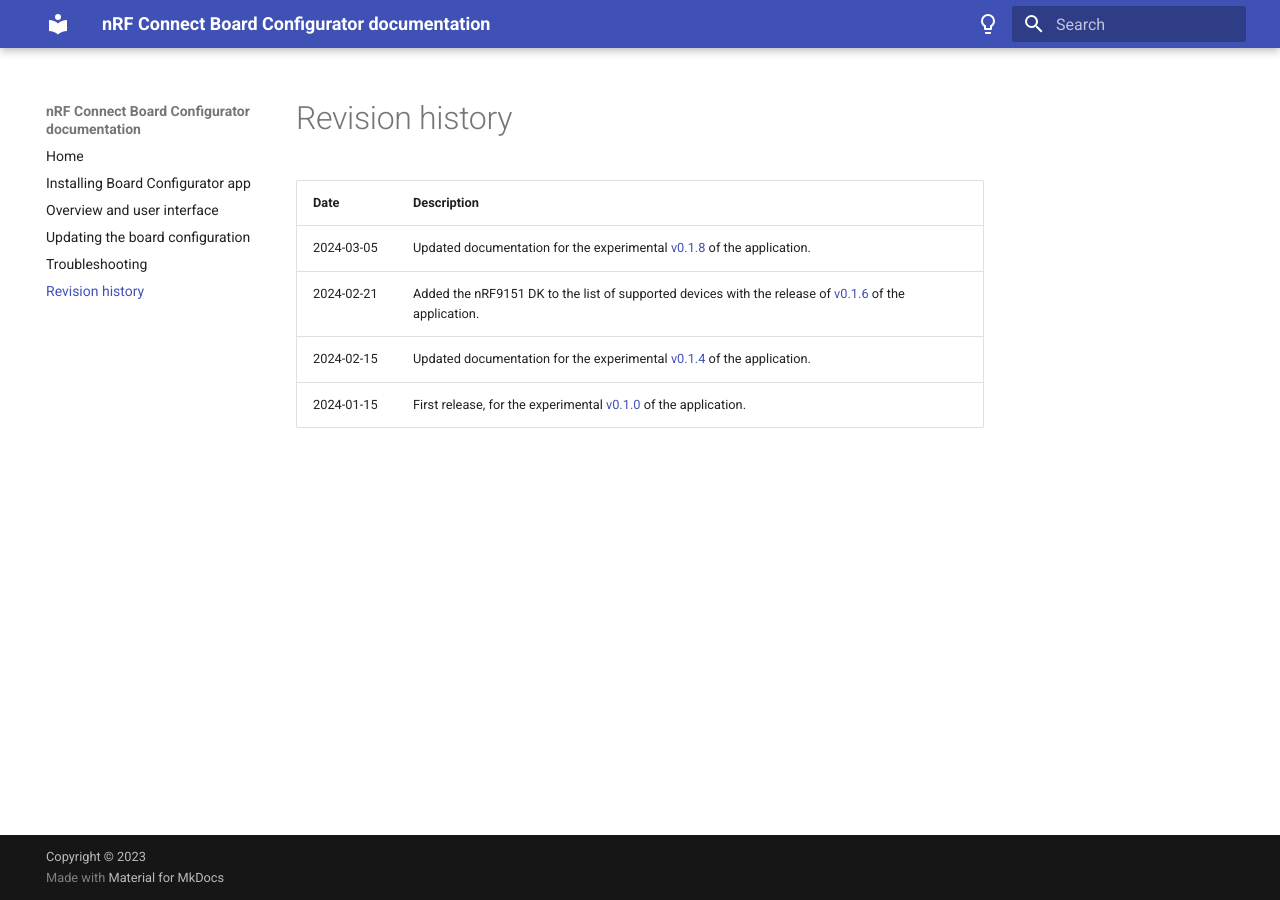
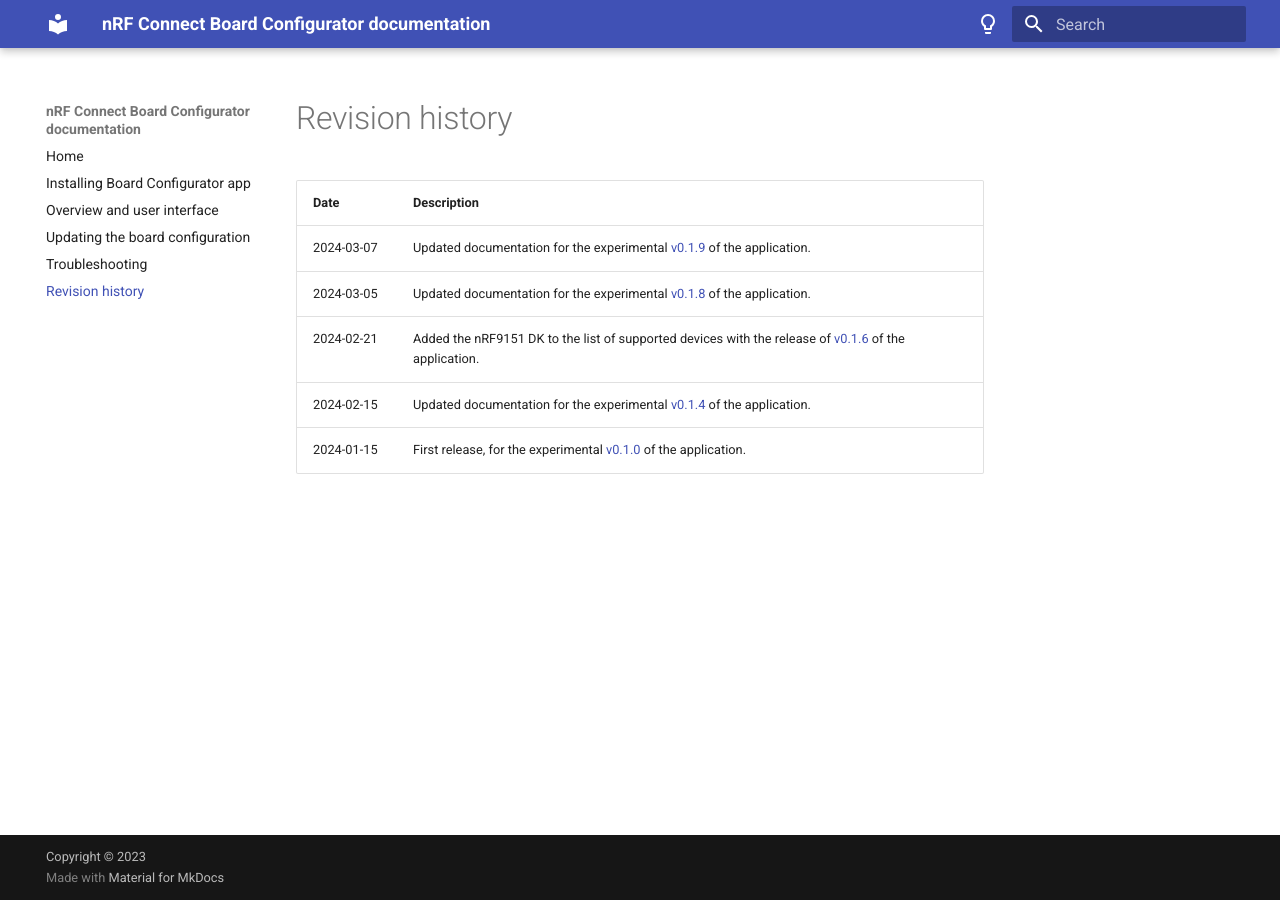
Before and after one commit to NordicSemiconductor/pc-nrfconnect-board-configurator, an MkDocs documentation site: the page built from doc/docs/revision_history.md, in a window 1280 px wide. Built offline with MkDocs 1.6.1 and Material for MkDocs 9.7.7, drawn with Linux system fonts in a browser that asks for light colours.

Commit message:
doc: update for 0.1.9 release
Updated image and rev history for the v0.1.9 release.

Signed-off-by: Grzegorz Ferenc <Grzegorz.Ferenc@nordicsemi.no>

```diff
--- a/doc/docs/revision_history.md
+++ b/doc/docs/revision_history.md
@@ -2,6 +2,7 @@
 
 | Date       | Description   |
 |------------|---------------|
+| 2024-03-07 | Updated documentation for the experimental [v0.1.9](https://github.com/NordicSemiconductor/pc-nrfconnect-board-configurator/blob/main/Changelog.md) of the application. |
 | 2024-03-05 | Updated documentation for the experimental [v0.1.8](https://github.com/NordicSemiconductor/pc-nrfconnect-board-configurator/blob/main/Changelog.md) of the application. |
 | 2024-02-21 | Added the nRF9151 DK to the list of supported devices with the release of [v0.1.6](https://github.com/NordicSemiconductor/pc-nrfconnect-board-configurator/blob/main/Changelog.md) of the application. |
 | 2024-02-15 | Updated documentation for the experimental [v0.1.4](https://github.com/NordicSemiconductor/pc-nrfconnect-board-configurator/blob/main/Changelog.md) of the application. |
```
Also changed, not shown: doc/docs/screenshots/board_configurator_connected.png.
